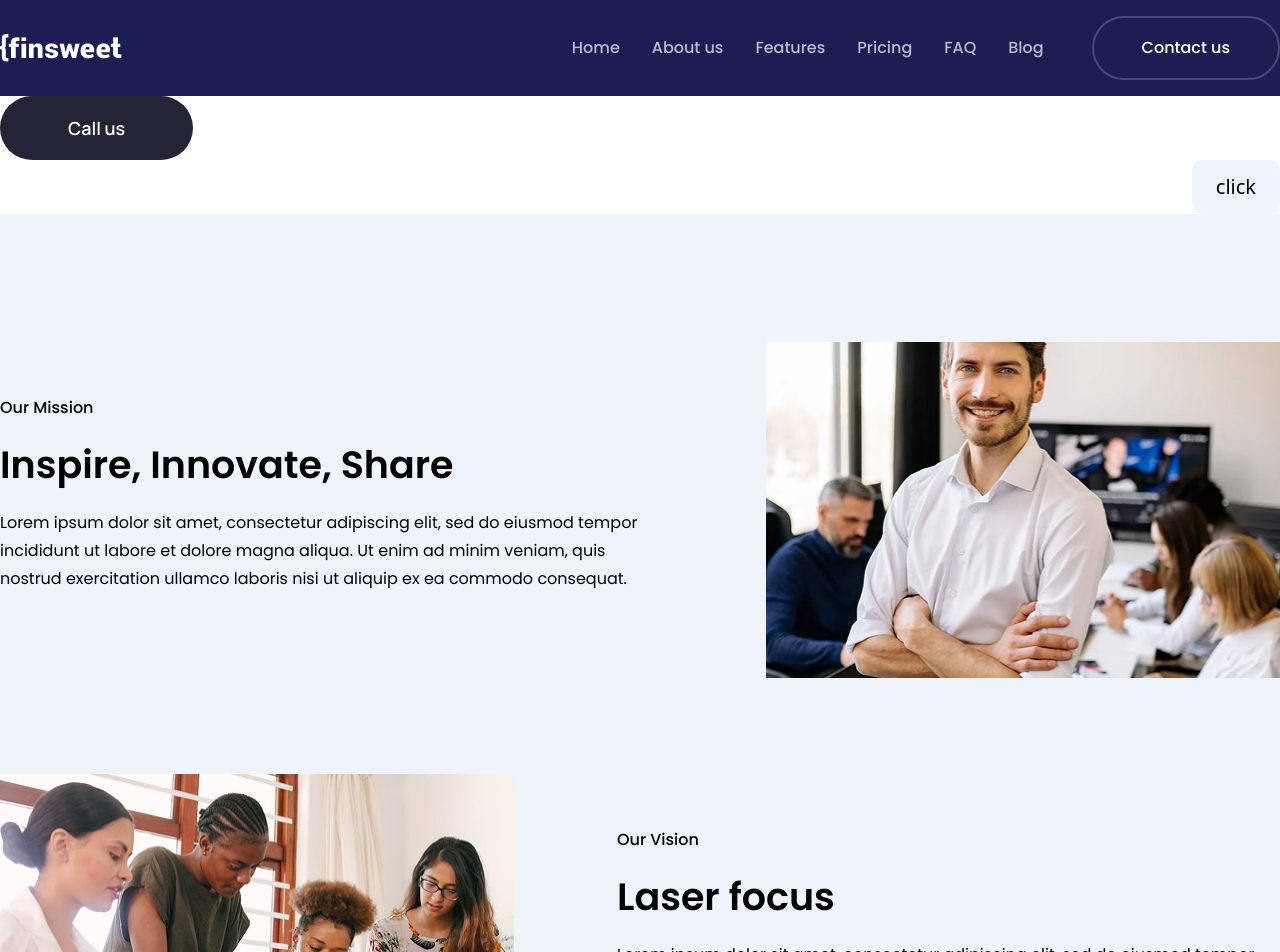
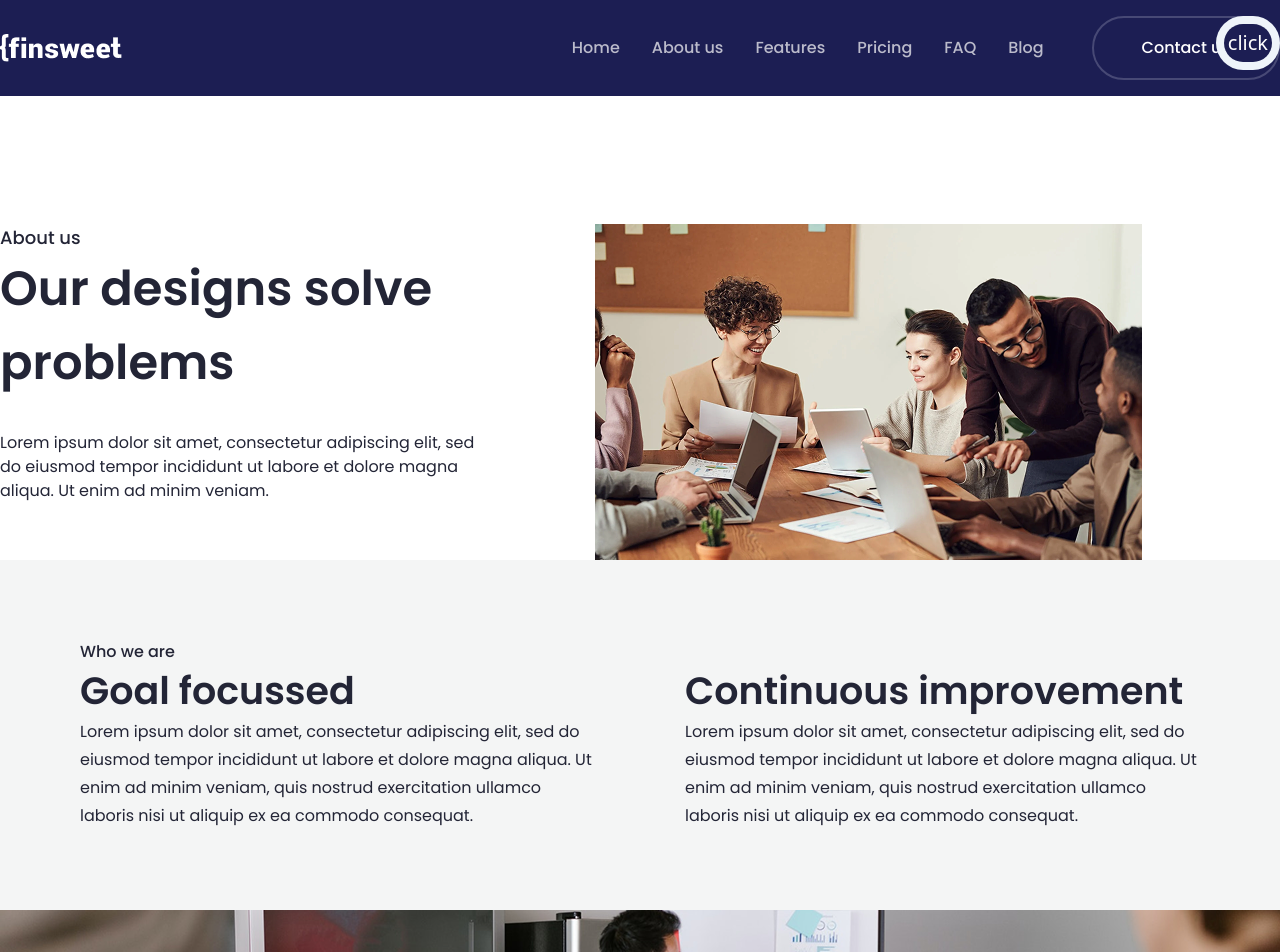
Before and after one commit to Sadat25/finsweet-p4, a React (Vite) app: page / in a window 1280 px wide. Shown: the top 952 px of the page. Built offline with nearby package versions, Linux system fonts and the light colour scheme.

Commit message:
first part done

```diff
--- a/src/App.jsx
+++ b/src/App.jsx
@@ -3,13 +3,15 @@ import Navbar from './Components/Navbar'
 import Btn from './Components/Btn'
 import Footer from './Components/Footer'
 import Aboutuslastpart from './Pages/Hamim-Regwan/Aboutpage/Aboutuslastpart'
+import Aboutusfirstpart from './Pages/Hamim-Regwan/Aboutus1stpart/Aboutusfirstpart'
 
 
 const App = () => {
   return (
       <div>
           <Navbar />
-          <Btn>Call us</Btn>
+
+          <Aboutusfirstpart/>
           <Aboutuslastpart/>
           <Footer/>
     </div>
--- /dev/null
+++ b/src/Pages/Hamim-Regwan/Aboutus1stpart/Aboutusfirstpart.jsx
@@ -0,0 +1,82 @@
+import React, { useState } from "react";
+import meeting from "./Images/meeting.png";
+import present from "./Images/present.png";
+import Container from "../../../Components/Container";
+
+const Aboutusfirstpart = () => {
+  const [click, setClick] = useState(false);
+  const handlechange = () => {
+    setClick(!click);
+  };
+
+  return (
+    <div className={` ${click ? "dark" : ""} dark:bg-Tint-Blue`}>
+      <Container>
+        <div className=" flex justify-end fixed right-0 top-4" onClick={handlechange}>
+          <div className="p-2 rounded-full bg-[#EEF4FA] cursor-pointer text-[20px]">
+            <div className="p-1 rounded-full bg-Tint-Blue text-white"> click </div>
+          </div>
+        </div>
+
+        {/* 1rst section */}
+
+        <div className=" lg:flex justify-between pt-32">
+          <div>
+            <h4 className="text-Dark-Blue font-Poppins font-medium text-lg dark:text-white">
+              About us
+            </h4>
+            <h1 className=" lg:w-[595px] text-5xl font-semibold font-Poppins text-Dark-Blue leading-[74px] pb-[31px]  dark:text-white">
+              Our designs solve problems
+            </h1>
+            <p className="lg:w-121 font-Poppins text-Dark-Blue leading-7]  dark:text-white">
+              Lorem ipsum dolor sit amet, consectetur adipiscing elit, sed do
+              eiusmod tempor incididunt ut labore et dolore magna aliqua. Ut
+              enim ad minim veniam.
+            </p>
+          </div>
+          <div className="w-full">
+            <img src={meeting} alt="" />
+          </div>
+        </div>
+
+        {/* 2md section  */}
+        <div className="p-20 bg-[#F4F5F5] dark:bg-Tint-Blue">
+          <h4 className="font-Poppins font-medium text-Dark-Blue">
+            Who we are
+          </h4>
+          <div className="lg:flex justify-between">
+            <div>
+              <h2 className="text-[38px] font-semibold font-Poppins text-Dark-Blue leading-[54px]  dark:text-white">
+                Goal focussed
+              </h2>
+              <p className=" lg:w-[515px] font-Poppins text-Dark-Blue leading-7  dark:text-white">
+                Lorem ipsum dolor sit amet, consectetur adipiscing elit, sed do
+                eiusmod tempor incididunt ut labore et dolore magna aliqua. Ut
+                enim ad minim veniam, quis nostrud exercitation ullamco laboris
+                nisi ut aliquip ex ea commodo consequat.
+              </p>
+            </div>
+            <div>
+              <h2 className="text-[38px] font-semibold font-Poppins text-Dark-Blue leading-[54px]  dark:text-white">
+                Continuous improvement
+              </h2>
+              <p className="lg:w-[515px] font-Poppins text-Dark-Blue leading-7  dark:text-white">
+                Lorem ipsum dolor sit amet, consectetur adipiscing elit, sed do
+                eiusmod tempor incididunt ut labore et dolore magna aliqua. Ut
+                enim ad minim veniam, quis nostrud exercitation ullamco laboris
+                nisi ut aliquip ex ea commodo consequat.
+              </p>
+            </div>
+          </div>
+        </div>
+        {/* 3rd section  */}
+
+        <div>
+          <img src={present} alt="" />
+        </div>
+      </Container>
+    </div>
+  );
+};
+
+export default Aboutusfirstpart;
```
Also changed, not shown: src/Pages/Hamim-Regwan/Aboutus1stpart/Images/meeting.png (added), src/Pages/Hamim-Regwan/Aboutus1stpart/Images/present.png (added).
